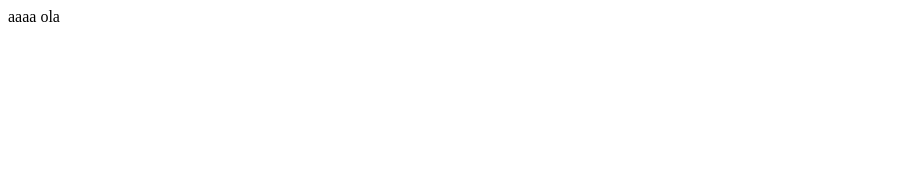
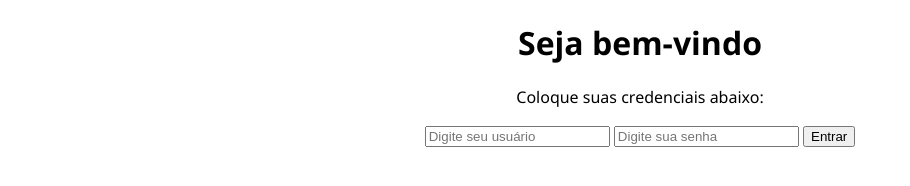
Before and after one commit to HenkelDio/login-screen, a plain HTML site: page index.html in a window 1280 px wide. Shown: the whole page, without its empty margins (0-910 px from the left). Drawn offline with Linux system fonts and the light colour scheme.

Commit message:
added container and inputs

```diff
--- a/index.html
+++ b/index.html
@@ -1,2 +1,18 @@
-aaaa
-ola
+<!DOCTYPE html>
+<html lang="pt">
+<head>
+  <meta charset="UTF-8">
+  <meta name="viewport" content="width=device-width, initial-scale=1.0">
+  <link rel="stylesheet" href="styles.css">
+  <title>Tela de login</title>
+</head>
+<body>
+  <div class="container">
+    <h1>Seja bem-vindo</h1>
+    <p>Coloque suas credenciais abaixo:</p>
+    <input type="text" placeholder="Digite seu usuário"/>
+    <input type="password" placeholder="Digite sua senha" />
+    <button>Entrar</button>
+  </div>
+</body>
+</html>
--- /dev/null
+++ b/styles.css
@@ -0,0 +1,6 @@
+.container {
+  font-family: 'Segoe UI', Tahoma, Geneva, Verdana, sans-serif;
+  width: 500px;
+  margin: 0 auto;
+  text-align: center;
+}
```
